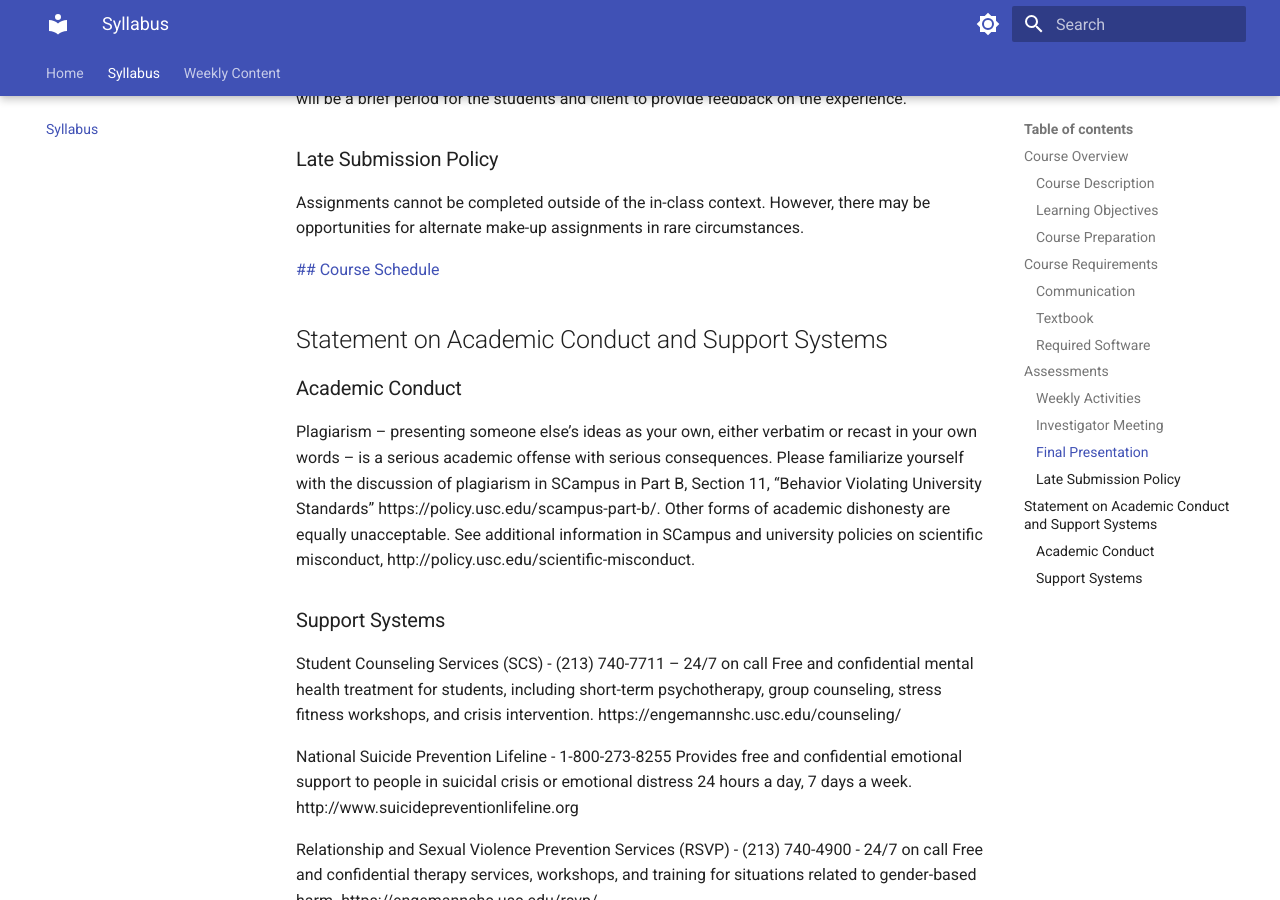
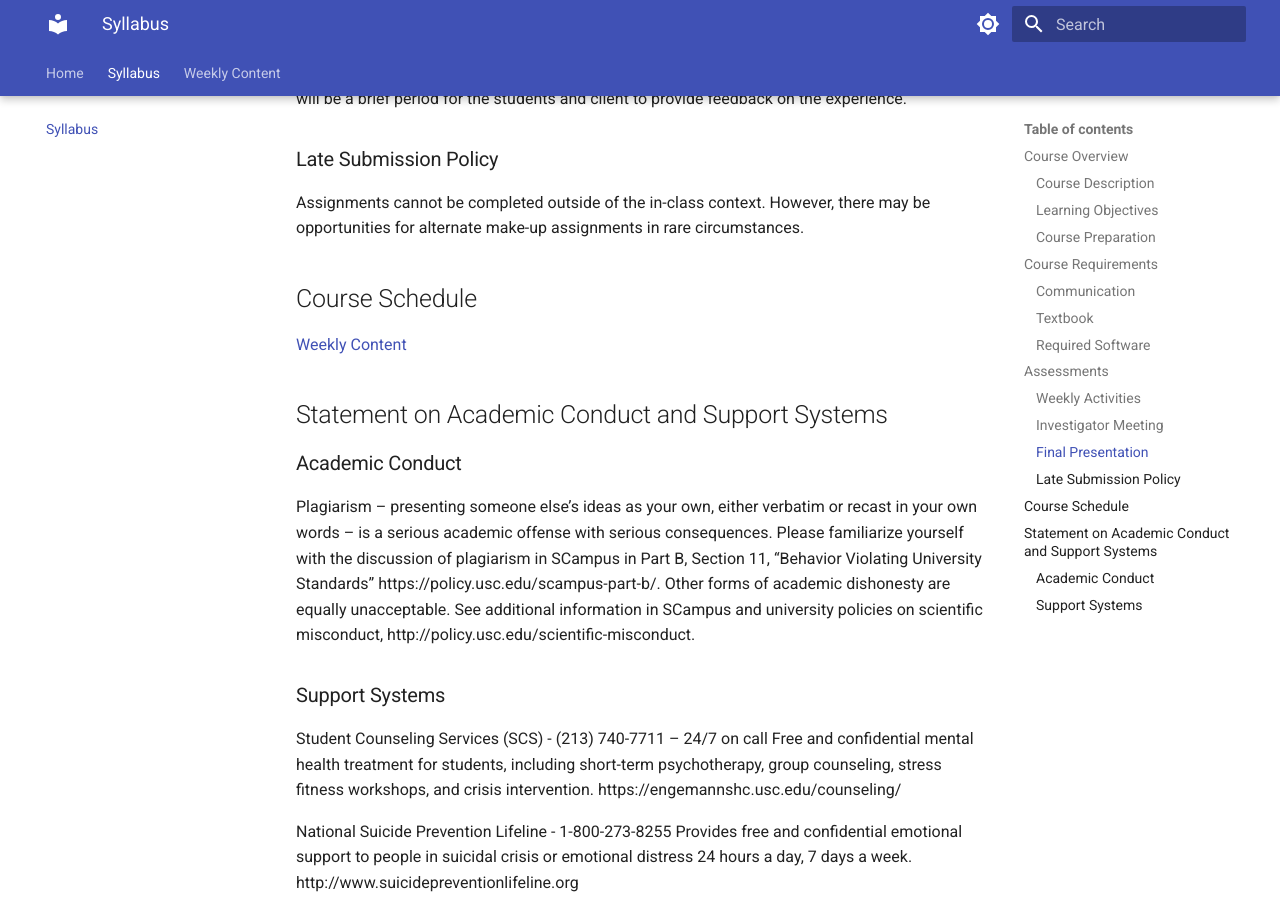
Before and after one commit to USCbiostats/PM516, an MkDocs documentation site: the page built from docs/syllabus-a.md, in a window 1280 px wide and 900 px high, scrolled down 2375 px. Built offline with MkDocs 1.6.1 and Material for MkDocs 9.7.7, drawn with Linux system fonts in a browser that asks for light colours; comment, search, counter and statistics services are not loaded.

Commit message:
weekly content header

```diff
--- a/docs/syllabus-a.md
+++ b/docs/syllabus-a.md
@@ -55,7 +55,8 @@ The final day of class will be a presentation to the client collaborator. Studen
 ### Late Submission Policy
 Assignments cannot be completed outside of the in-class context. However, there may be opportunities for alternate make-up assignments in rare circumstances.
 
-[## Course Schedule](content.md)
+## Course Schedule
+[Weekly Content](content.md)
 
 ## Statement on Academic Conduct and Support Systems
 ### Academic Conduct
```
